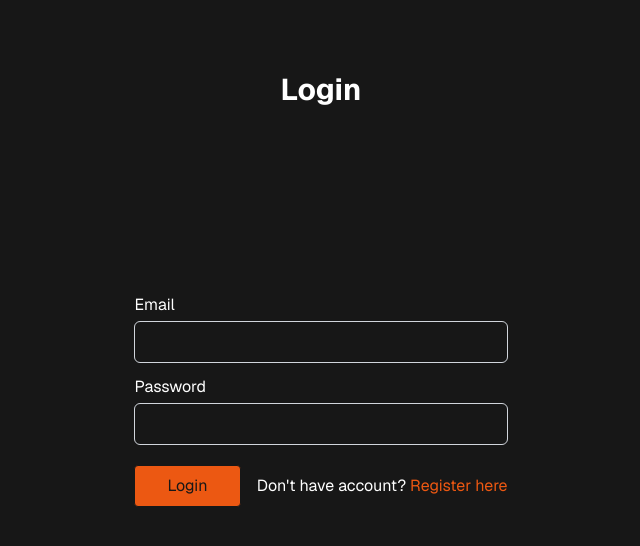
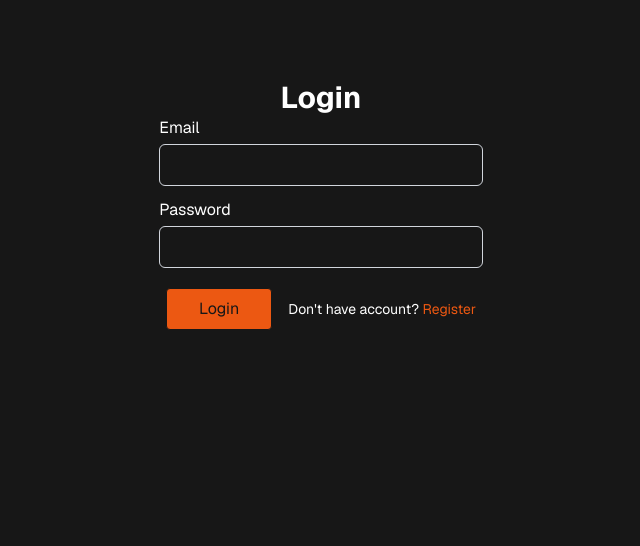
Before and after one commit to britoddd/dengar-svara, a Next.js app: page /users/profile in a window 1280 px wide. Shown: the top 546 px of the page, without its empty margins (319-959 px from the left). Built offline with nearby package versions, Linux system fonts and the light colour scheme.

Commit message:
Adding auth.js

```diff
--- /dev/null
+++ b/app/api/auth/nextauth/route.ts
@@ -0,0 +1,3 @@
+import { handlers } from "@/auth" // Referring to the auth.ts we just created
+export const { GET, POST } = handlers
+export { auth as middleware } from "@/auth"
--- a/app/globals.css
+++ b/app/globals.css
@@ -31,6 +31,9 @@
   button {
     @apply p-2 border rounded-sm pl-8 pr-8 bg-accent text-foreground
   }
+  input:focus {
+    @apply p-2 border rounded-sm pl-8 pr-8 bg-white text-foreground
+  }
 }
 
 body {
--- a/app/users/profile/page.tsx
+++ b/app/users/profile/page.tsx
@@ -5,7 +5,7 @@ import Button from "@/app/components/button";
 
 export default function Profile() {
   return (
-    <div className="grid grid-rows-[20px_1fr_20px] items-center justify-items-center min-h-screen p-8 pb-20 gap-16 sm:p-20 font-[family-name:var(--font-geist-sans)]">
+    <div className="items-center justify-items-center min-h-screen p-8 pb-20 gap-16 sm:p-20 font-[family-name:var(--font-geist-sans)]">
       <h1>Login</h1>
       <form>
         <label for="email">
@@ -27,10 +27,10 @@ export default function Profile() {
         />
         <div className="flex flex-row items-center justify-center mt-5">
           <button type="submit">Login</button>
-          <label className="pl-4">
+          <label className="pl-4 text-sm">
             Don't have account?{" "}
             <a className="text-accent" href="/users/profile">
-              Register here
+              Register
             </a>
           </label>
         </div>
--- /dev/null
+++ b/auth.ts
@@ -0,0 +1,5 @@
+import NextAuth from "next-auth"
+
+export const { handlers, signIn, signOut, auth } = NextAuth({
+  providers: [],
+})
--- a/package.json
+++ b/package.json
@@ -10,6 +10,7 @@
   },
   "dependencies": {
     "next": "15.3.4",
+    "next-auth": "^5.0.0-beta.29",
     "react": "^19.0.0",
     "react-dom": "^19.0.0"
   },
```
Also changed, not shown: 1 other file (tests, documents, lock files or other folders).
